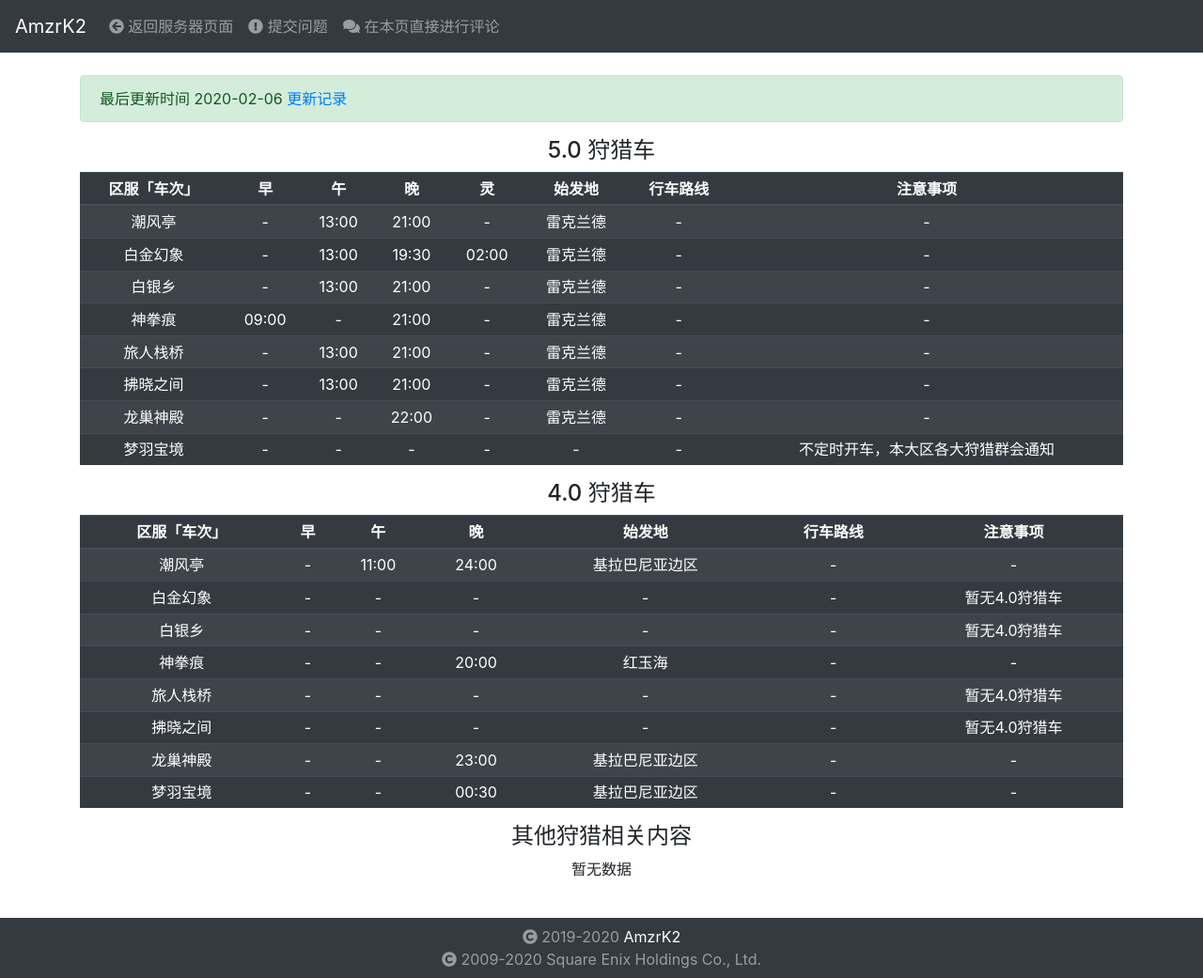
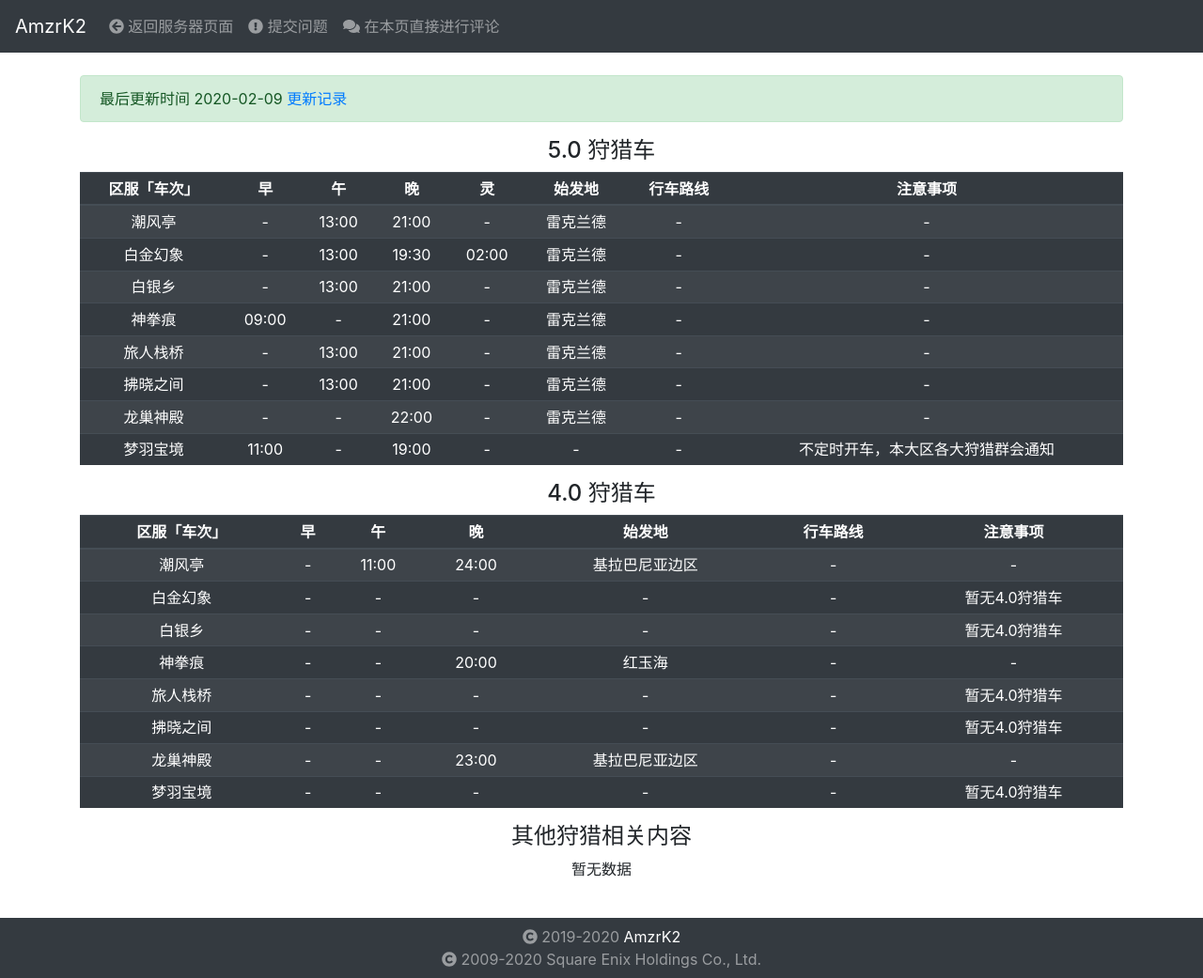
Before and after one commit to qq1137167425/amzrk2.github.io, a Jekyll site: the page built from ffxiv/moogle.md, in a window 1280 px wide and 1041 px high. Shown: the whole window at 94% size. Built offline with Jekyll 4.4.1, drawn with Linux system fonts in a browser that asks for light colours; nearby versions of some CDN libraries; comment, search, counter and statistics services are not loaded.

Commit message:
Update moogle.md

```diff
--- a/ffxiv/moogle.md
+++ b/ffxiv/moogle.md
@@ -4,7 +4,7 @@ description: FFXIV 国服莫古力区狩猎车时间表
 author: AmzrK2
 ex_copyright: 2009-2020 Square Enix Holdings Co., Ltd.
 edit_this_page: https://github.com/amzrk2/amzrk2.github.io/edit/master/ffxiv/moogle.md
-latest_update: 2020-02-06
+latest_update: 2020-02-09
 changelog: /ffxiv/moogle.log
 layout: ffxiv_hunting
 ---
@@ -20,7 +20,7 @@ layout: ffxiv_hunting
 | 旅人栈桥     | -     | 13:00 | 21:00 | -     | 雷克兰德 | -        | -                                  |
 | 拂晓之间     | -     | 13:00 | 21:00 | -     | 雷克兰德 | -        | -                                  |
 | 龙巢神殿     | -     | -     | 22:00 | -     | 雷克兰德 | -        | -                                  |
-| 梦羽宝境     | -     | -     | -     | -     | -        | -        | 不定时开车，本大区各大狩猎群会通知 |
+| 梦羽宝境     | 11:00 | -     | 19:00 | -     | -        | -        | 不定时开车，本大区各大狩猎群会通知 |
 {:class="table table-sm table-striped table-dark table-responsive-xl"}
 
 #### 4.0 狩猎车
@@ -34,7 +34,7 @@ layout: ffxiv_hunting
 | 旅人栈桥     | -  | -     | -     | -              | -        | 暂无4.0狩猎车 |
 | 拂晓之间     | -  | -     | -     | -              | -        | 暂无4.0狩猎车 |
 | 龙巢神殿     | -  | -     | 23:00 | 基拉巴尼亚边区 | -        | -             |
-| 梦羽宝境     | -  | -     | 00:30 | 基拉巴尼亚边区 | -        | -             |
+| 梦羽宝境     | -  | -     | -     | -              | -        | 暂无4.0狩猎车 |
 {:class="table table-sm table-striped table-dark table-responsive-xl"}
 
 #### 其他狩猎相关内容
```
Also changed, not shown: 1 other file.
